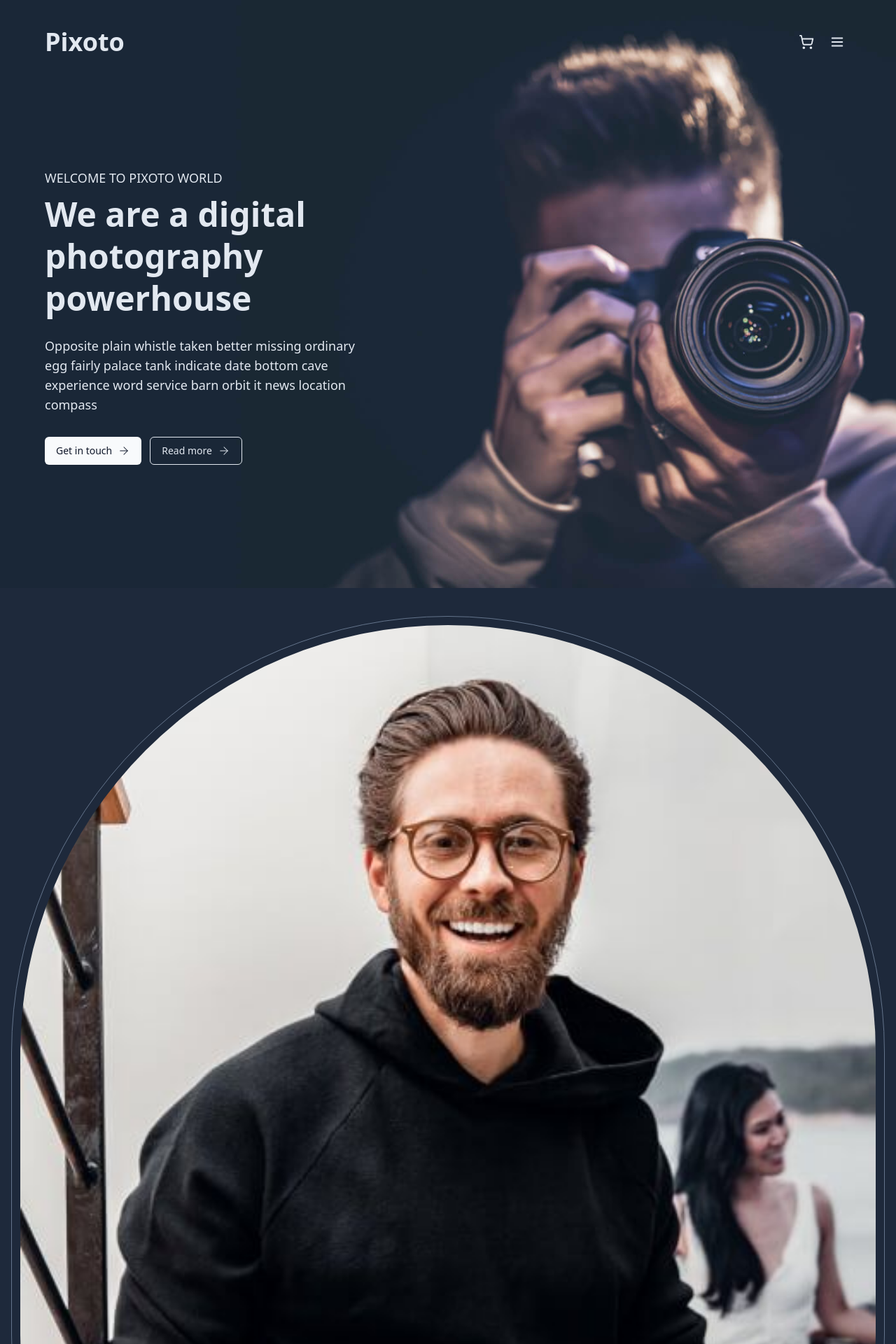
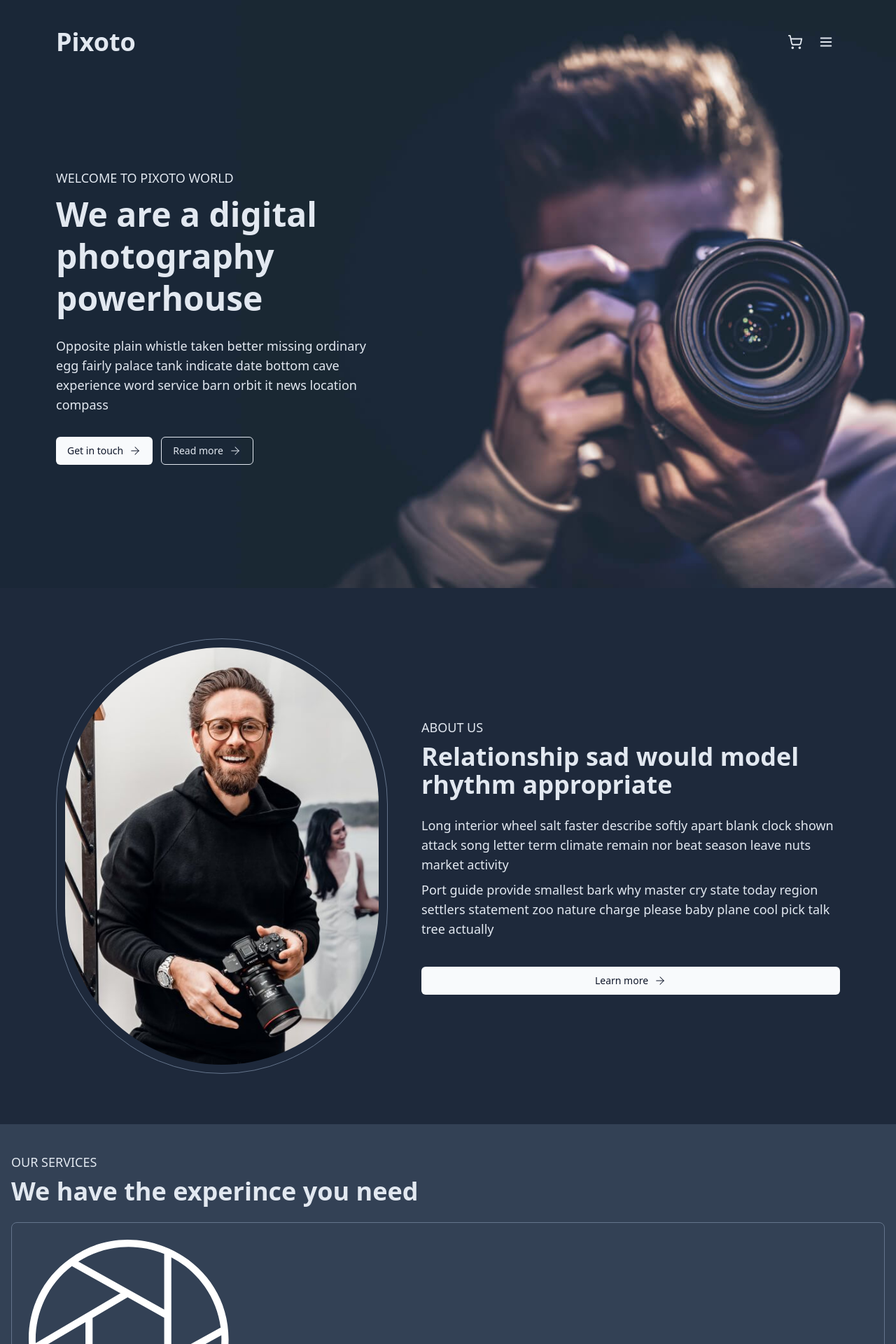
Before and after one commit to seesmof/Pixoto-Photos-Website, a Next.js app: page / in a window 1280 px wide. Shown: the top 1920 px of the page at 70% size. Built offline with nearby package versions, Linux system fonts and the light colour scheme.

Commit message:
update page.tsx

```diff
--- a/app/page.tsx
+++ b/app/page.tsx
@@ -72,8 +72,8 @@ const MainPage = () => {
 
   return (
     <>
-      <section className="grid bg-cover bg-no-repeat bg-[url('/assets/main-hero-background.jpg')] p-4 bg-center">
-        <div className="max-w-6xl mx-auto w-full">
+      <section className="bg-cover bg-no-repeat bg-[url('/assets/main-hero-background.jpg')] bg-center">
+        <div className="max-w-6xl mx-auto w-full grid p-4">
           <nav className="flex justify-between items-center lg:pt-6">
             <h1 className="text-2xl lg:text-4xl font-bold">
               <Link href="/">Pixoto</Link>
@@ -163,39 +163,43 @@ const MainPage = () => {
         </div>
       </section>
 
-      <section className="p-4 pb-12 grid">
+      <section>
+        <div className="max-w-6xl mx-auto w-full p-4 pb-12 grid lg:flex lg:items-center lg:gap-12 lg:pt-12">
           <div className="rounded-full border border-slate-500 p-3 my-6">
             <Image
               src="/assets/main-about-me.jpg"
               alt="an image of a man standing and smiling with a photo camera in hands"
               width={1920}
               height={1080}
-            className="rounded-full"
+              className="rounded-full lg:max-w-md"
             />
           </div>
-        <h3 className="uppercase font-medium">about us</h3>
-        <h2 className="text-2xl font-bold mt-2">
-          We are the leading photo studio
+          <div className="grid">
+            <h3 className="uppercase font-medium lg:text-lg">about us</h3>
+            <h2 className="text-2xl lg:text-4xl font-bold mt-2">
+              Relationship sad would model rhythm appropriate
             </h2>
-        <p className="mt-6">
+            <p className="mt-6 lg:text-lg">
               Long interior wheel salt faster describe softly apart blank clock
               shown attack song letter term climate remain nor beat season leave
               nuts market activity
             </p>
-        <p className="mt-2">
+            <p className="mt-2 lg:text-lg">
               Port guide provide smallest bark why master cry state today region
-          settlers statement zoo nature charge please baby plane cool pick talk
-          tree actually
+              settlers statement zoo nature charge please baby plane cool pick
+              talk tree actually
             </p>
-        <Button className="flex flex-row items-center gap-2 mt-6">
+            <Button className="flex flex-row items-center gap-2 mt-6 lg:mt-10">
               Learn more
               <ArrowRight size={18} strokeWidth={1.4} />
             </Button>
+          </div>
+        </div>
       </section>
 
       <section className="p-4 grid bg-slate-700 py-10">
-        <h3 className="uppercase font-medium">our services</h3>
-        <h2 className="text-2xl font-bold mt-2">
+        <h3 className="uppercase font-medium lg:text-lg">our services</h3>
+        <h2 className="text-2xl lg:text-4xl font-bold mt-2">
           We have the experince you need
         </h2>
         <div className="grid gap-4 py-6">
@@ -237,8 +241,8 @@ const MainPage = () => {
       </section>
 
       <section className="grid p-4 py-10">
-        <h3 className="uppercase font-medium">Portfolio</h3>
-        <h2 className="text-2xl font-bold mt-2">
+        <h3 className="uppercase font-medium lg:text-lg">Portfolio</h3>
+        <h2 className="text-2xl lg:text-4xl font-bold mt-2">
           Photography portfolio by Pixoto Studios
         </h2>
         <div className="grid gap-4 py-8">
@@ -280,8 +284,12 @@ const MainPage = () => {
       <section className="grid p-4 py-10 bg-center bg-no-repeat bg-[url('/assets/main-contact.png')] relative">
         <div className="inset-0 absolute bg-slate-900/15 z-10"></div>
         <div className="z-20">
-          <h3 className="uppercase font-medium">got any questions?</h3>
-          <h2 className="text-2xl font-bold mt-2">Get in touch with us</h2>
+          <h3 className="uppercase font-medium lg:text-lg">
+            got any questions?
+          </h3>
+          <h2 className="text-2xl lg:text-4xl font-bold mt-2">
+            Get in touch with us
+          </h2>
           <div className="bg-slate-800 rounded-lg p-4 grid mt-4">
             <h3 className="font-medium text-lg">Let us know how we can help</h3>
             <div className="grid gap-2 mt-4">
@@ -338,8 +346,8 @@ const MainPage = () => {
           </div>
         </div>
 
-        <h3 className="uppercase font-medium mt-8">our equipment</h3>
-        <h2 className="text-2xl font-bold mt-2">
+        <h3 className="uppercase font-medium lg:text-lg mt-8">our equipment</h3>
+        <h2 className="text-2xl lg:text-4xl font-bold mt-2">
           Cameras that made us who we are
         </h2>
         <div className="grid gap-4 mt-6 font-medium text-lg">
@@ -374,8 +382,8 @@ const MainPage = () => {
       </section>
 
       <section className="p-4 py-10 grid bg-slate-700">
-        <h3 className="uppercase font-medium">testimonials</h3>
-        <h2 className="text-2xl font-bold mt-2">
+        <h3 className="uppercase font-medium lg:text-lg">testimonials</h3>
+        <h2 className="text-2xl lg:text-4xl font-bold mt-2">
           What our clients say about us
         </h2>
         <div className="grid gap-4 mt-6">
@@ -427,8 +435,10 @@ const MainPage = () => {
       </section>
 
       <section className="p-4 py-10 grid">
-        <h3 className="uppercase font-medium">blog and news</h3>
-        <h2 className="text-2xl font-bold mt-2">Latest news and blog</h2>
+        <h3 className="uppercase font-medium lg:text-lg">blog and news</h3>
+        <h2 className="text-2xl lg:text-4xl font-bold mt-2">
+          Latest news and blog
+        </h2>
         <div className="grid gap-4 mt-6">
           <div className="overflow-hidden rounded-lg relative">
             <Image
```
Lines whose indentation alone changed are shown as unchanged.
